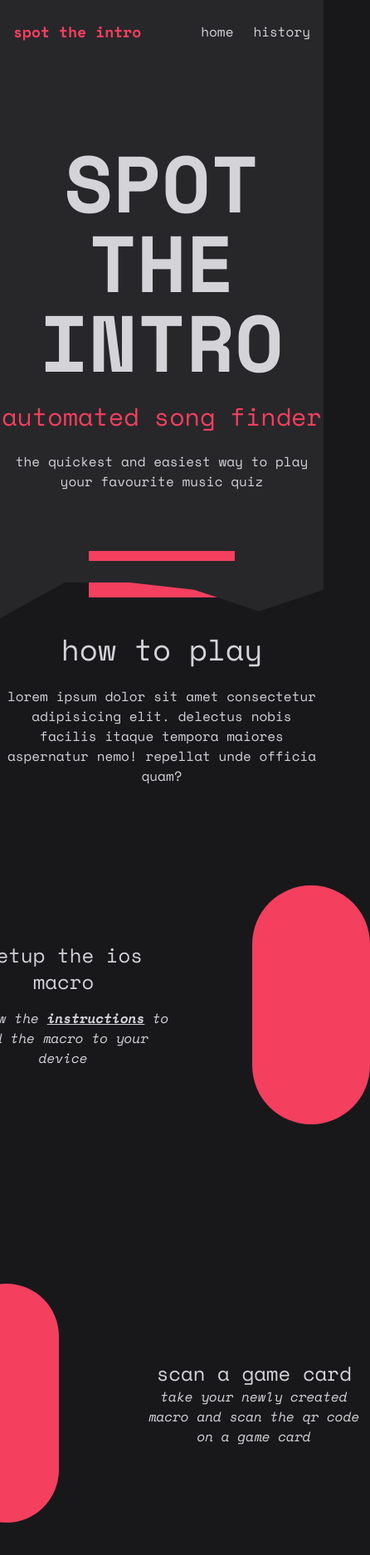
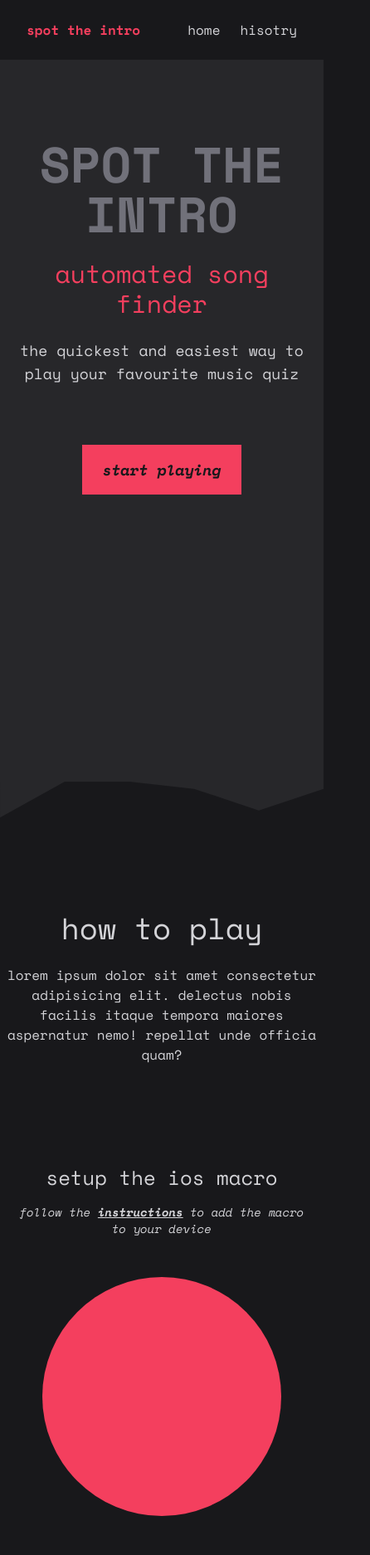
Before and after one commit to trav164/spot-the-intro-v2, a SvelteKit app: page / in a window 390 px wide. Shown: the top 1874 px of the page at 83% size, 446 px wide, since content can reach past the window. Built offline with nearby package versions, Linux system fonts and the light colour scheme.

Commit message:
Fixed styling issues

```diff
--- a/src/components/Hero.svelte
+++ b/src/components/Hero.svelte
@@ -2,16 +2,18 @@
 	import Wave from './Wave.svelte';
 </script>
 
-<div class="text-center bg-zinc-800 h-[600px]">
+<div class="text-center bg-zinc-800 h-screen md:h-[600px]">
 	<div class="container pt-24">
 		<div class="flex flex-col gap-6">
-			<h1 class="text-8xl uppercase font-bold">spot the intro</h1>
+			<h1 class="md:text-8xl text-6xl uppercase font-bold text-zinc-500">spot the intro</h1>
 			<h2 class="text-3xl text-rose-500">Automated Song Finder</h2>
 
-			<p>The quickest and easiest way to play your favourite music quiz</p>
+			<p class="text-lg text-zinc-300">
+				The quickest and easiest way to play your favourite music quiz
+			</p>
 
 			<button
-				class="mt-12 lowercase px-6 py-4 bg-rose-500 hover:bg-rose-600 text-zinc-900 font-bold m-auto"
+				class="mt-12 lowercase px-6 py-4 bg-rose-500 hover:bg-rose-600 text-zinc-900 font-bold text-lg italic m-auto"
 				>Start Playing</button
 			>
 		</div>
@@ -20,7 +22,7 @@
 
 <Wave />
 
-<div class="container text-center">
+<div class="text-center my-24 md:m-0">
 	<div class="flex flex-col gap-6 items-center justify-center">
 		<h3 class="text-4xl">How to play</h3>
 
@@ -29,11 +31,11 @@
 			maiores aspernatur nemo! Repellat unde officia quam?
 		</p>
 
-		<div class="flex flex-col items-center justify-center gap-48 mt-24">
-			<div class="flex flex-row items-center justify-center gap-24">
+		<div class="flex flex-col items-center justify-center gap-48 mt-24 container">
+			<div class="flex md:flex-row flex-col items-center justify-center gap-12 md:gap-24">
 				<div class="flex flex-col gap-4">
 					<h4 class="text-2xl">Setup the iOS Macro</h4>
-					<span class="italic">
+					<span class="italic text-sm">
 						Follow the <a
 							class="underline hover:text-rose-500 italic font-semibold"
 							href="https://camo.githubusercontent.com/0cc6fe3c8e158e7dce64fd47fd516462d5ca8a561deb887f71349f171ff8c9cb/68747470733a2f2f692e696d6775722e636f6d2f433169354f53592e6a706729"
@@ -44,18 +46,20 @@
 				<div class="bg-rose-500 w-72 h-72 rounded-full" />
 			</div>
 
-			<div class="flex flex-row items-center justify-center gap-24">
+			<div class="flex flex-col-reverse md:flex-row items-center justify-center gap-12 md:gap-24">
 				<div class="bg-rose-500 w-72 h-72 rounded-full" />
 				<div class="flex flex-col">
 					<h4 class="text-2xl">Scan a game card</h4>
-					<p class="italic">Take your newly created macro and scan the QR code on a game card</p>
+					<p class="italic text-sm">
+						Take your newly created macro and scan the QR code on a game card
+					</p>
 				</div>
 			</div>
 
-			<div class="flex flex-row items-center justify-center gap-24">
+			<div class="flex flex-col md:flex-row items-center justify-center gap-12 md:gap-24">
 				<div class="flex flex-col">
 					<h4 class="text-2xl it">Check out your Spotify link</h4>
-					<p class="italic">We'll manage the rest and find the song for you</p>
+					<p class="italic text-sm">We'll manage the rest and find the song for you</p>
 				</div>
 				<div class="bg-rose-500 w-72 h-72 rounded-full" />
 			</div>
--- a/src/components/Wave.svelte
+++ b/src/components/Wave.svelte
@@ -1,4 +1,4 @@
-<svg xmlns="http://www.w3.org/2000/svg" viewBox="0 0 1440 320"
+<svg class="" xmlns="http://www.w3.org/2000/svg" viewBox="0 0 1440 320"
 	><path
 		fill="#27272a"
 		fill-opacity="1"
--- a/src/routes/+layout.svelte
+++ b/src/routes/+layout.svelte
@@ -2,13 +2,13 @@
 	import '../app.postcss';
 </script>
 
-<div class="bg-zinc-800 py-6 text-zinc-300 p-4">
+<div class="md:bg-zinc-800 bg-zinc-900 py-6 text-zinc-300 p-4">
 	<nav class="container flex items-center justify-between">
-		<a class="font-bold text-lg text-rose-500" href="/">spot the intro</a>
+		<a class="font-bold md:text-2xl text-base text-rose-500" href="/">Spot The Intro</a>
 
 		<div class="flex flex-row gap-6 items-center">
-			<a class="hover:text-rose-500" href="/">home</a>
-			<a class="hover:text-rose-500" href="/history">history</a>
+			<a class="hover:text-rose-500" href="/">Home</a>
+			<a class="hover:text-rose-500" href="/history">Hisotry</a>
 		</div>
 	</nav>
 </div>
--- a/tailwind.config.cjs
+++ b/tailwind.config.cjs
@@ -7,7 +7,7 @@ const config = {
     },
     container: {
       center: true,
-      padding: '',
+      padding: '1rem',
     },
     extend: {}
   },
```
